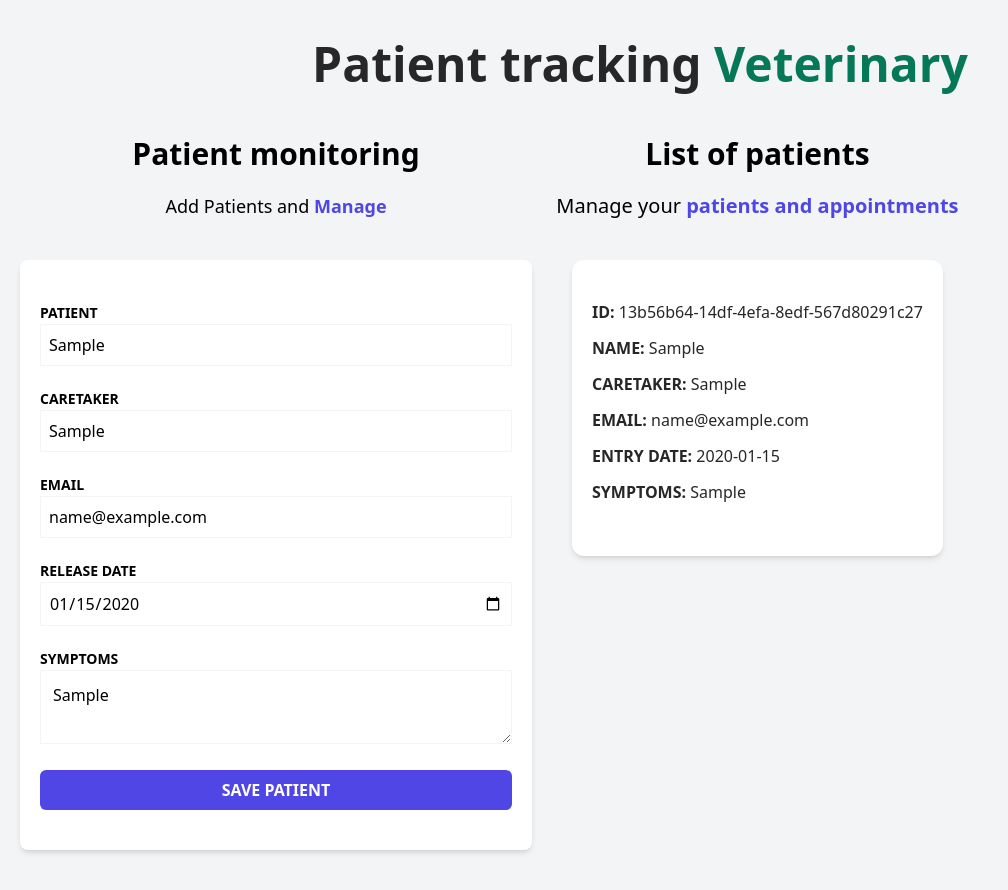
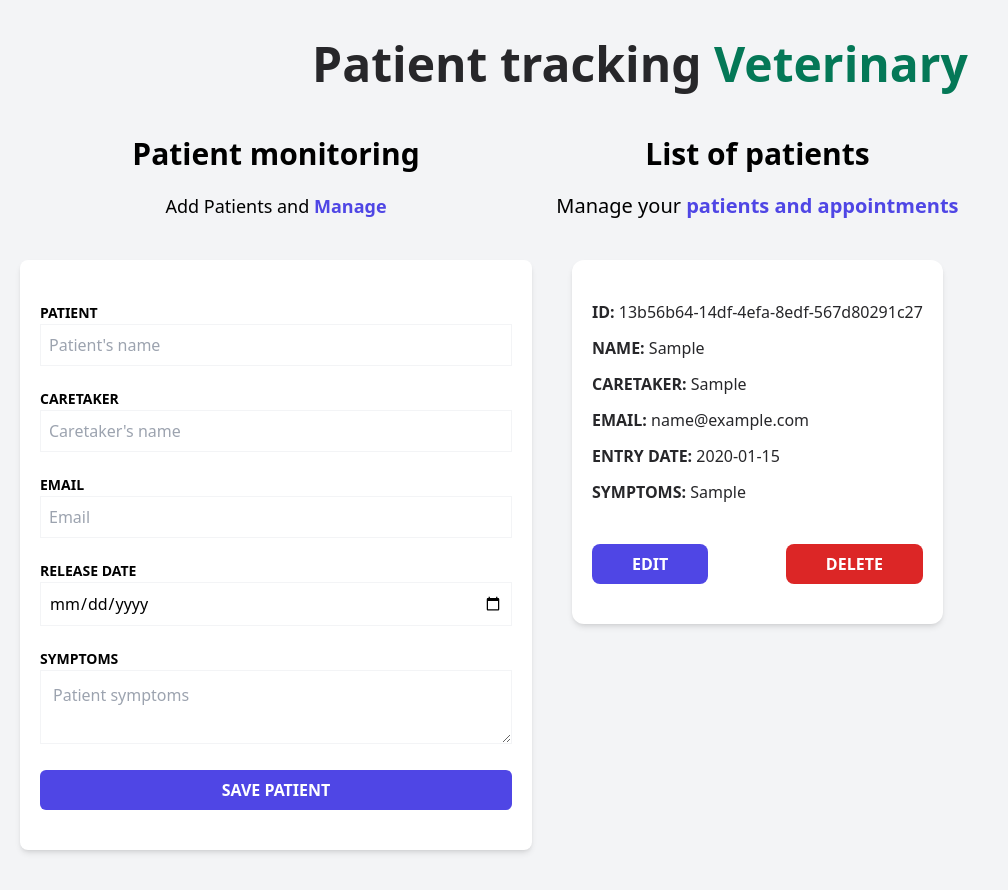
Before and after one commit to wichofly/veterinaryPatients-app, a React (Vite) app: page / in a window 1280 px wide. Both pictures are taken after typing "Sample", "Sample", "name@example.com", "2020-01-15", "Sample" into the empty fields and a click on the input "Save Patient". Shown: the whole page, without its empty margins (0-1008 px from the left). Built offline with nearby package versions, Linux system fonts and the light colour scheme.

Commit message:
feat: add Edit and Delete buttons in PatientDetails component; reset form after adding patient

```diff
--- a/src/components/PatientDetails.tsx
+++ b/src/components/PatientDetails.tsx
@@ -14,6 +14,15 @@
       <PatientDetailItem label="Email" data={patient.email} />
       <PatientDetailItem label="Entry Date" data={patient.date.toString()} />
       <PatientDetailItem label="Symptoms" data={patient.symptom} />
+
+      <div className="flex justify-between mt-10">
+        <button className="py-2 px-10 bg-indigo-600 text-white font-semibold uppercase rounded-lg hover:bg-indigo-700">
+          Edit
+        </button>
+        <button className="py-2 px-10 bg-red-600 text-white font-semibold uppercase rounded-lg hover:bg-red-700">
+          Delete
+        </button>
+      </div>
     </div>
   );
 };
--- a/src/components/PatientForm.tsx
+++ b/src/components/PatientForm.tsx
@@ -11,10 +11,12 @@
     register,
     handleSubmit,
     formState: { errors },
+    reset,
   } = useForm<DraftPatient>();
 
   const registerPatient = (data: DraftPatient) => {
     addPatient(data);
+    reset();
   };
 
   return (
```
